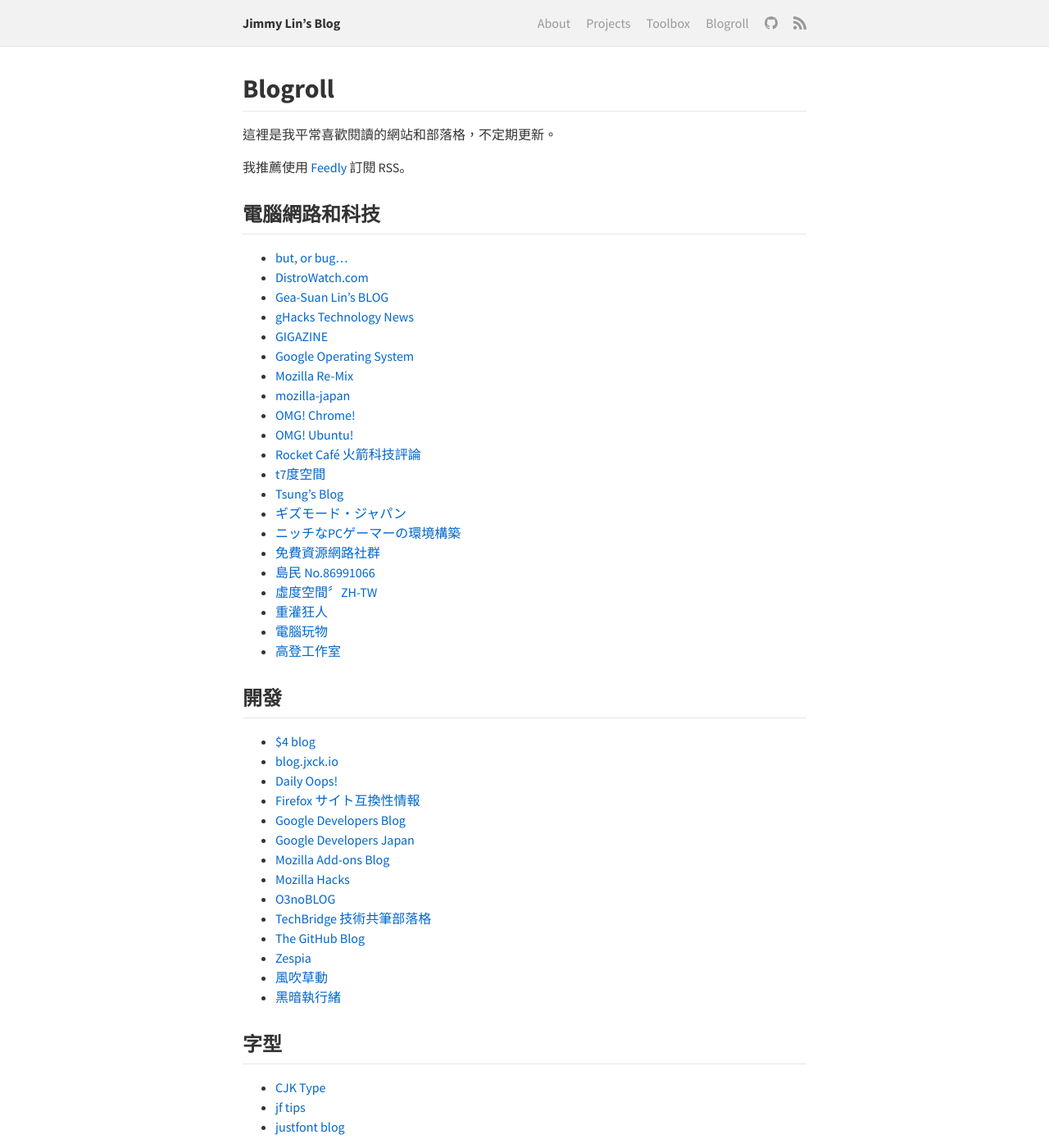
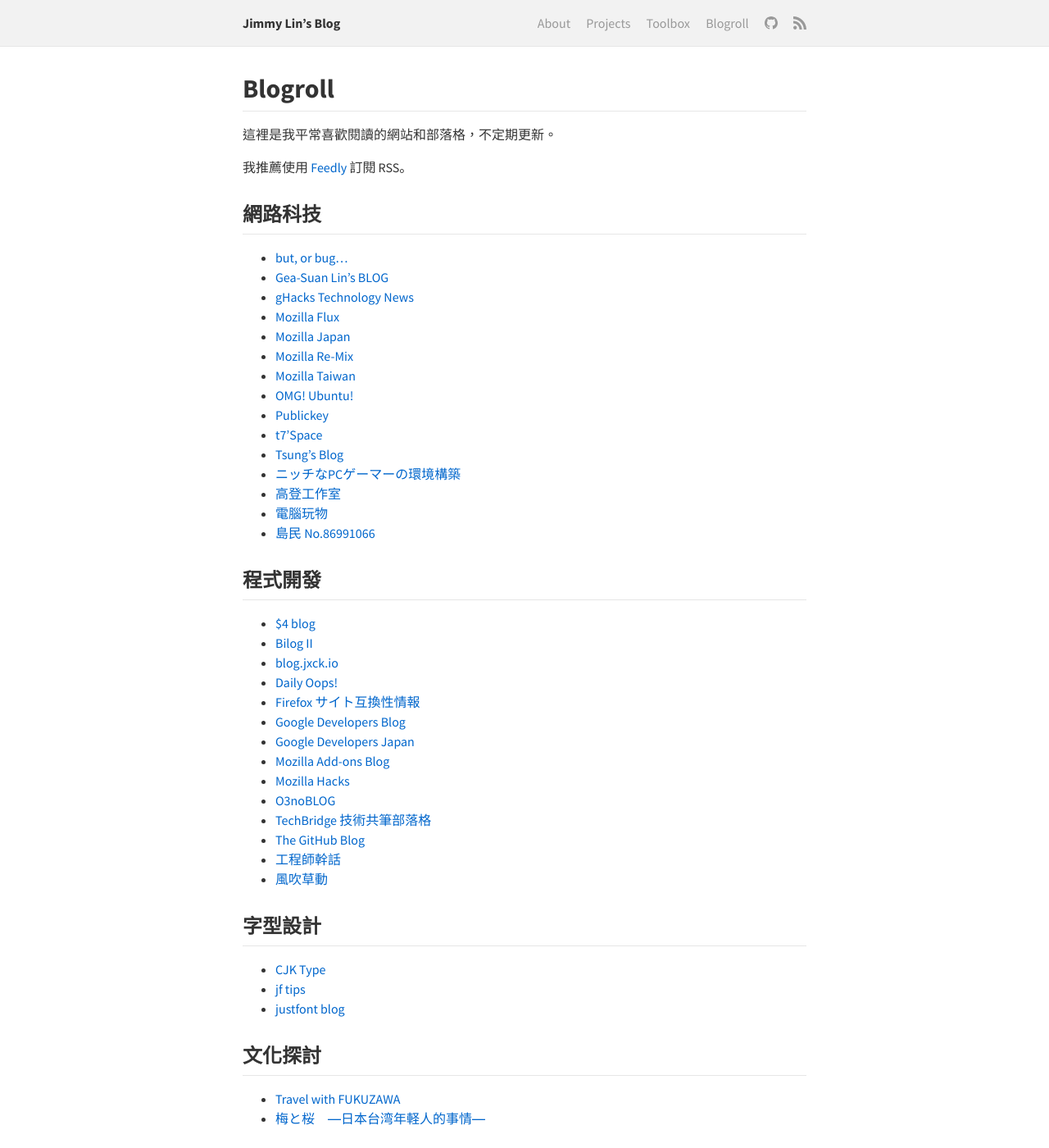
Before and after one commit to mnghsn/jmln.tw, a Jekyll site: the page built from _pages/blogroll.md, in a window 1280 px wide and 1400 px high. Shown: the whole window at 82% size. Built offline with Jekyll 4.4.1, drawn with Linux system fonts in a browser that asks for light colours; some of the changed text lies outside the part shown.

Commit message:
Update Blogroll page

```diff
--- a/_pages/blogroll.md
+++ b/_pages/blogroll.md
@@ -9,56 +9,54 @@
 
 我推薦使用 [Feedly](https://feedly.com/) 訂閱 RSS。
 
-## 電腦網路和科技
+## 網路科技
 
 * [but, or bug...](http://but.tw/)
-* [DistroWatch.com](https://distrowatch.com/)
 * [Gea-Suan Lin's BLOG](https://blog.gslin.org/)
 * [gHacks Technology News](https://www.ghacks.net/)
-* [GIGAZINE](https://gigazine.net/)
-* [Google Operating System](https://googlesystem.blogspot.com/)
+* [Mozilla Flux](https://rockridge.hatenablog.com/)
+* [Mozilla Japan](https://medium.com/mozilla-japan)
 * [Mozilla Re-Mix](http://mozilla-remix.seesaa.net/)
-* [mozilla-japan](https://medium.com/mozilla-japan)
-* [OMG! Chrome!](http://www.omgchrome.com/)
-* [OMG! Ubuntu!](http://www.omgubuntu.co.uk/)
-* [Rocket Café 火箭科技評論](https://rocket.cafe/)
-* [t7度空間](https://t7yang.blogspot.com/)
+* [Mozilla Taiwan](https://medium.com/@moz2000tw)
+* [OMG! Ubuntu!](https://www.omgubuntu.co.uk/)
+* [Publickey](https://www.publickey1.jp/)
+* [t7'Space](https://t7yang.github.io/)
 * [Tsung's Blog](https://blog.longwin.com.tw/)
-* [<span lang="ja">ギズモード・ジャパン</span>](https://www.gizmodo.jp/)
-* [<span lang="ja">ニッチなPCゲーマーの環境構築</span>](http://blog.livedoor.jp/nichepcgamer/)
-* [免費資源網路社群](https://free.com.tw/)
-* [島民 No.86991066](http://blog.timshan.idv.tw/)
-* [虛度空間〞ZH-TW](https://greedphantom.blogspot.com/)
-* [重灌狂人](https://briian.com/)
-* [電腦玩物](http://www.playpcesor.com/)
+* [ニッチなPCゲーマーの環境構築](http://blog.livedoor.jp/nichepcgamer/)
 * [高登工作室](https://gordon168.tw/)
+* [電腦玩物](https://www.playpcesor.com/)
+* [島民 No.86991066](https://blog.timshan.idv.tw/)
 
-## 開發
+## 程式開發
 
 * [$4 blog](https://fourdollars.blogspot.com/)
+* [Bilog II](http://irvin.sto.tw/)
 * [blog.jxck.io](https://blog.jxck.io/)
-* [Daily Oops!](http://yukaii.tw/)
-* [<span lang="ja">Firefox サイト互換性情報</span>](https://www.fxsitecompat.com/ja/)
+* [Daily Oops!](https://yukaii.tw/)
+* [Firefox サイト互換性情報](https://www.fxsitecompat.com/ja/)
 * [Google Developers Blog](https://developers.googleblog.com/)
 * [Google Developers Japan](https://developers-jp.googleblog.com/)
 * [Mozilla Add-ons Blog](https://blog.mozilla.org/addons)
 * [Mozilla Hacks](https://hacks.mozilla.org/)
 * [O3noBLOG](https://blog.othree.net/)
-* [TechBridge 技術共筆部落格](http://blog.techbridge.cc/)
-* [The GitHub Blog](https://github.com/blog)
-* [Zespia](https://zespia.tw/)
+* [TechBridge 技術共筆部落格](https://blog.techbridge.cc/)
+* [The GitHub Blog](https://blog.github.com/)
+* [工程師幹話](https://medium.com/@p5d12000)
 * [風吹草動](https://breezymove.blogspot.com/)
-* [黑暗執行緒](http://blog.darkthread.net/blogs/darkthreadtw/default.aspx)
 
-## 字型
+## 字型設計
 
 * [CJK Type](https://blogs.adobe.com/CCJKType)
-* [jf tips](http://tips.justfont.com/)
-* [justfont blog](http://blog.justfont.com)
+* [jf tips](https://tips.justfont.com/)
+* [justfont blog](https://blog.justfont.com)
 
-## 有趣新知
+## 文化探討
 
-* [Fugu Café｜未來復古](https://fugu.cafe)
-* [Nippon Café](https://nippon.cafe)
+* [Travel with FUKUZAWA](https://medium.com/travel-with-fukuzawa)
+* [梅と桜　―日本台湾年軽人的事情―](http://umesakura.jp/)
+
+## 網路圖文
+
 * [好色龍的網路生活觀察日誌](https://hornydragon.blogspot.com/)
+* [新注音新聞](https://shouhei-blog.blogspot.com/)
 * [方吉君速報-我笑故我在](https://rinakawaei.blogspot.com/)
```
Also changed, not shown: other parts of _pages/blogroll.md (+1 -1 lines).
